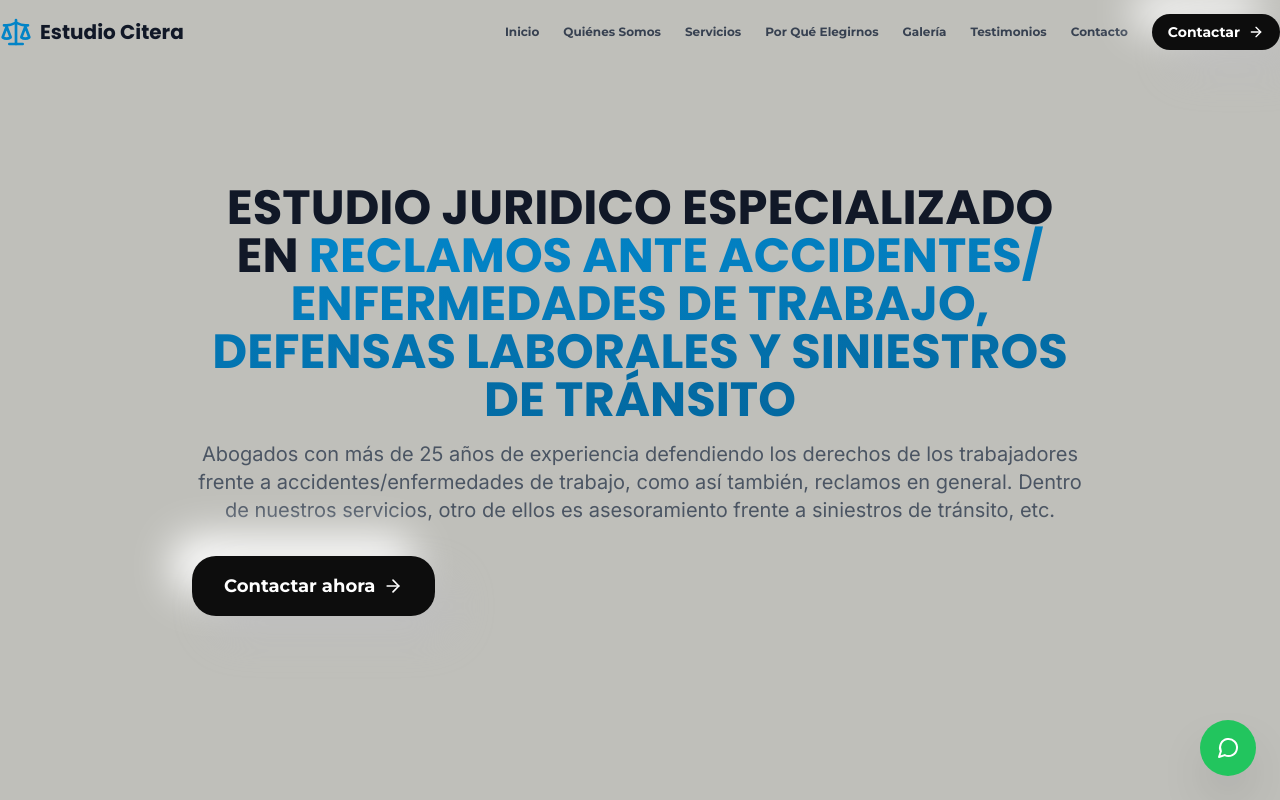
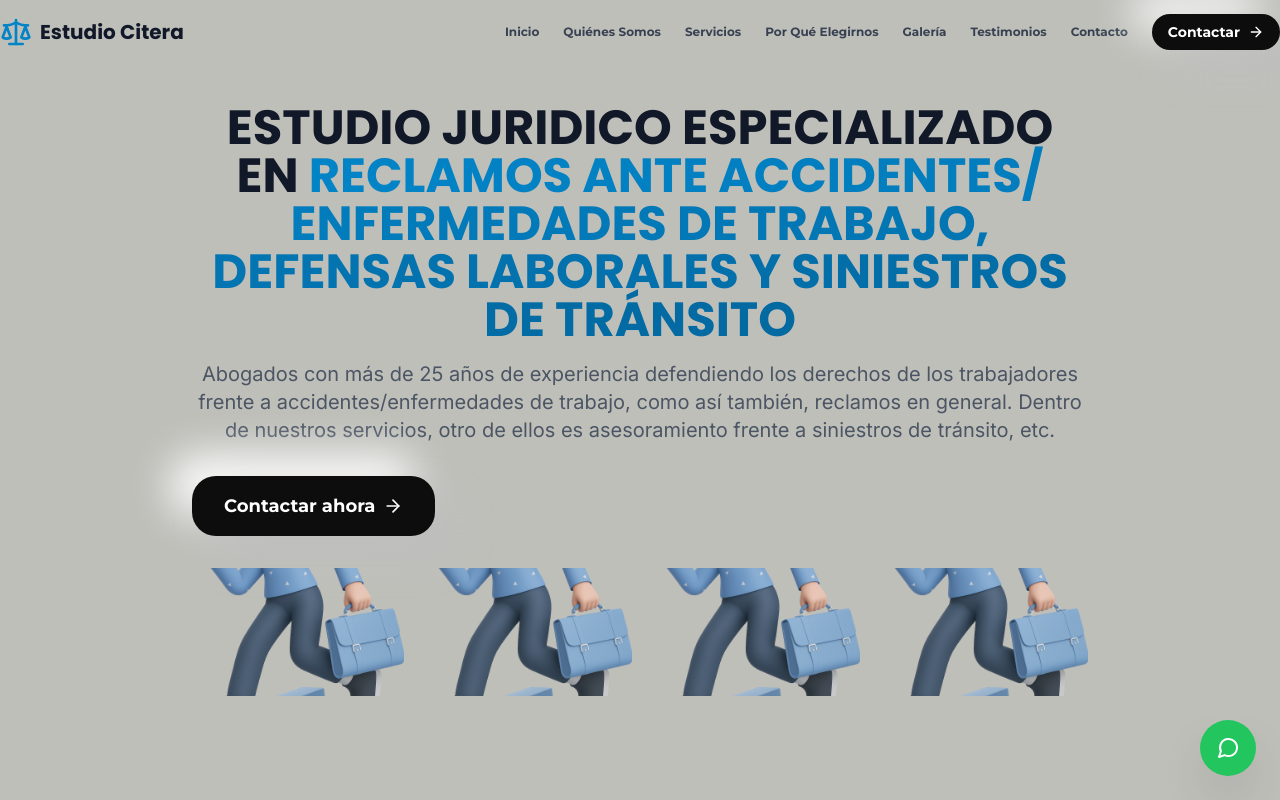
Before and after one commit to ZanellaOrnela/ESTUDIO-ANALIA-CITERA, a Next.js app: page / in a window 1280 px wide. Shown: the top 800 px of the page. Built offline with nearby package versions, Linux system fonts and the light colour scheme.

Commit message:
Add 4 vertical images below Hero content

```diff
--- a/components/Hero.tsx
+++ b/components/Hero.tsx
@@ -2,6 +2,7 @@
 
 import { motion } from 'framer-motion';
 import { ArrowRight } from 'lucide-react';
+import Image from 'next/image';
 
 const Hero = () => {
   const scrollToContact = () => {
@@ -46,6 +47,47 @@ const Hero = () => {
                 <ArrowRight className="h-5 w-5" />
               </button>
             </div>
+
+            {/* 4 imágenes verticales */}
+            <motion.div
+              initial={{ opacity: 0, y: 30 }}
+              animate={{ opacity: 1, y: 0 }}
+              transition={{ duration: 0.8, delay: 0.4 }}
+              className="grid grid-cols-4 gap-4 mt-12"
+            >
+              <div className="relative h-32 w-full">
+                <Image
+                  src="/images/hero-section.png"
+                  alt="Imagen 1"
+                  fill
+                  className="object-cover rounded-lg"
+                />
+              </div>
+              <div className="relative h-32 w-full">
+                <Image
+                  src="/images/hero-section.png"
+                  alt="Imagen 2"
+                  fill
+                  className="object-cover rounded-lg"
+                />
+              </div>
+              <div className="relative h-32 w-full">
+                <Image
+                  src="/images/hero-section.png"
+                  alt="Imagen 3"
+                  fill
+                  className="object-cover rounded-lg"
+                />
+              </div>
+              <div className="relative h-32 w-full">
+                <Image
+                  src="/images/hero-section.png"
+                  alt="Imagen 4"
+                  fill
+                  className="object-cover rounded-lg"
+                />
+              </div>
+            </motion.div>
           </motion.div>
         </div>
       </div>
```
